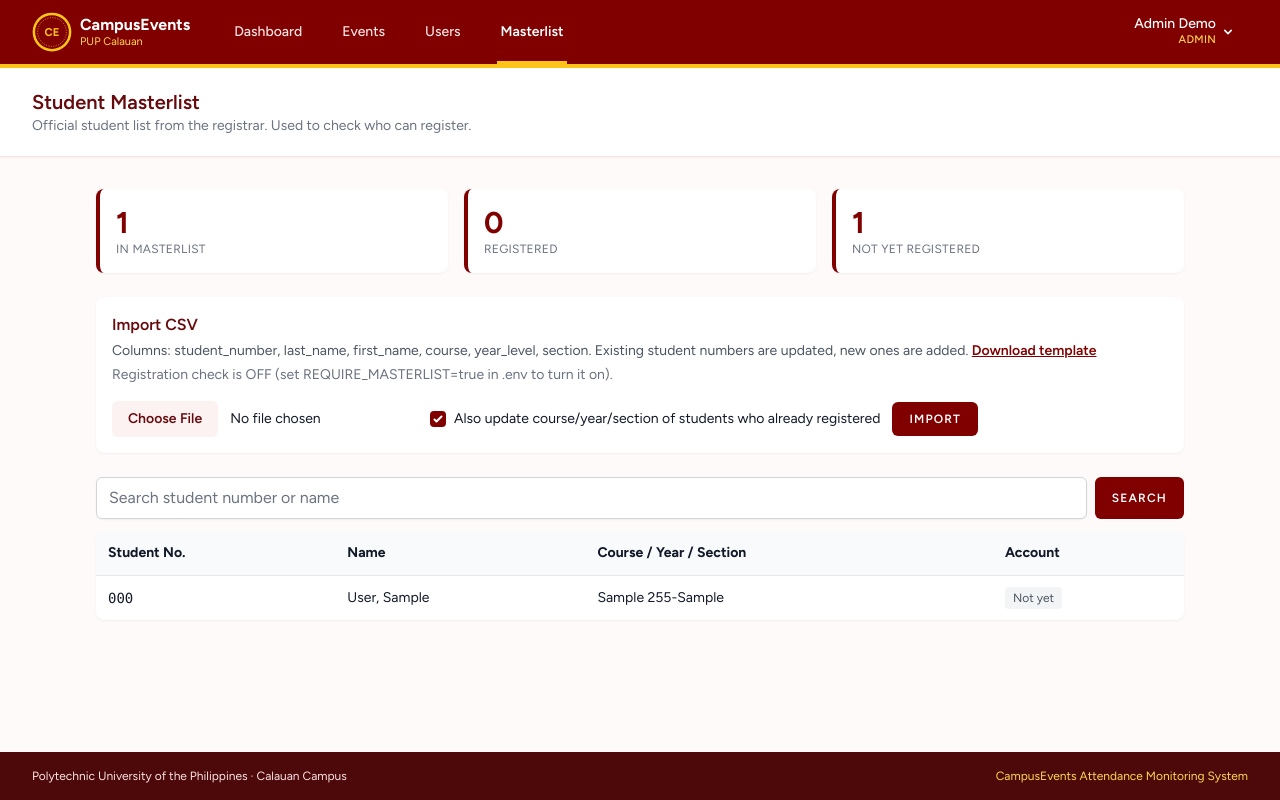
After one commit to aldredrecana/CampusEvents, a Laravel app: page /admin/masterlist in a window 1280 px wide. The commit adds this page. Run offline with Laravel 12, Linux system fonts and the light colour scheme; a user stored in the database is signed in; data comes from the database, SQL or seed files in the repository; tables that the repository leaves empty hold one stand-in row (values such as "Sample post"); style sheets or scripts are compiled from the project's sources; some libraries are stand-ins or nearby versions.

Commit message:
Phase 2: student number rules, masterlist CSV import, undo check-in

```diff
--- /dev/null
+++ b/app/Http/Controllers/MasterlistController.php
@@ -0,0 +1,189 @@
+<?php
+
+namespace App\Http\Controllers;
+
+use App\Models\MasterlistStudent;
+use App\Models\User;
+use Illuminate\Http\Request;
+use Illuminate\Support\Facades\DB;
+use Illuminate\Support\Facades\Log;
+
+class MasterlistController extends Controller
+{
+    // Accepted header names for each column (lowercase, no spaces/dots/underscores)
+    private const COLUMNS = [
+        'student_number' => ['studentnumber', 'studentno', 'studno', 'idnumber'],
+        'last_name' => ['lastname', 'surname', 'familyname'],
+        'first_name' => ['firstname', 'givenname'],
+        'course' => ['course', 'program'],
+        'year_level' => ['yearlevel', 'year', 'yr'],
+        'section' => ['section', 'sec'],
+    ];
+
+    public function index(Request $request)
+    {
+        $search = trim((string) $request->query('q'));
+
+        $students = MasterlistStudent::query()
+            ->with('user')
+            ->when($search !== '', function ($query) use ($search) {
+                $like = '%'.$search.'%';
+                $op = DB::getDriverName() === 'pgsql' ? 'ilike' : 'like'; // case-insensitive search
+                $query->where(fn ($q) => $q->where('student_number', $op, $like)
+                    ->orWhere('last_name', $op, $like)
+                    ->orWhere('first_name', $op, $like));
+            })
+            ->orderBy('last_name')
+            ->orderBy('first_name')
+            ->paginate(20)
+            ->withQueryString();
+
+        $total = MasterlistStudent::count();
+        $registered = User::whereIn('student_number', MasterlistStudent::select('student_number'))->count();
+
+        return view('admin.masterlist.index', compact('students', 'search', 'total', 'registered'));
+    }
+
+    public function import(Request $request)
+    {
+        $request->validate([
+            'file' => ['required', 'file', 'mimes:csv,txt', 'max:2048'],
+        ]);
+
+        $handle = fopen($request->file('file')->getRealPath(), 'r');
+        $firstLine = (string) fgets($handle);
+        rewind($handle);
+
+        // Excel in some regions saves CSV with semicolons
+        $delimiter = substr_count($firstLine, ';') > substr_count($firstLine, ',') ? ';' : ',';
+
+        $header = fgetcsv($handle, 0, $delimiter) ?: [];
+        $header[0] = preg_replace('/^\xEF\xBB\xBF/', '', $header[0] ?? ''); // remove Excel's UTF-8 BOM
+        $map = $this->mapColumns($header);
+
+        if ($missing = array_diff(array_keys(self::COLUMNS), array_keys($map))) {
+            fclose($handle);
+
+            return back()->withErrors(['file' => 'Missing column(s): '.implode(', ', $missing).'. Download the template to see the correct format.']);
+        }
+
+        $rows = [];
+        $errors = [];
+        $line = 1;
+
+        while (($cells = fgetcsv($handle, 0, $delimiter)) !== false) {
+            $line++;
+
+            if (count(array_filter($cells, fn ($c) => trim((string) $c) !== '')) === 0) {
+                continue; // skip blank lines
+            }
+
+            $row = [];
+            foreach ($map as $field => $index) {
+                $row[$field] = trim((string) ($cells[$index] ?? ''));
+            }
+
+            $row['student_number'] = strtoupper($row['student_number']);
+            $row['course'] = strtoupper($row['course']);
+            $row['section'] = strtoupper($row['section']);
+
+            if ($problem = $this->rowProblem($row)) {
+                $errors[] = "Row {$line}: {$problem}";
+
+                continue;
+            }
+
+            $row['year_level'] = (int) $row['year_level'];
+            $rows[$row['student_number']] = $row; // a repeated student number keeps the last row
+        }
+        fclose($handle);
+
+        $synced = 0;
+
+        DB::transaction(function () use ($rows, $request, &$synced) {
+            foreach (array_chunk(array_values($rows), 500) as $chunk) {
+                $now = now();
+                $chunk = array_map(fn ($r) => $r + ['created_at' => $now, 'updated_at' => $now], $chunk);
+
+                MasterlistStudent::upsert($chunk, ['student_number'], ['last_name', 'first_name', 'course', 'year_level', 'section', 'updated_at']);
+            }
+
+            // The registrar's data wins: update students who already registered
+            if ($request->boolean('sync_users')) {
+                foreach ($rows as $number => $row) {
+                    $synced += User::where('student_number', $number)
+                        ->where('role', 'student')
+                        ->update(['course' => $row['course'], 'year_level' => $row['year_level'], 'section' => $row['section']]);
+                }
+            }
+        });
+
+        Log::info('Masterlist imported', [
+            'by' => $request->user()->id,
+            'rows' => count($rows),
+            'skipped' => count($errors),
+            'synced_users' => $synced,
+        ]);
+
+        $message = count($rows).' student(s) imported.';
+        if ($request->boolean('sync_users')) {
+            $message .= " {$synced} registered account(s) updated.";
+        }
+
+        return redirect()->route('admin.masterlist.index')
+            ->with('success', $message)
+            ->with('import_errors', array_slice($errors, 0, 50))
+            ->with('import_error_count', count($errors));
+    }
+
+    public function template()
+    {
+        return response()->streamDownload(function () {
+            $out = fopen('php://output', 'w');
+            fwrite($out, "\xEF\xBB\xBF");
+            fputcsv($out, ['student_number', 'last_name', 'first_name', 'course', 'year_level', 'section']);
+            fputcsv($out, ['2023-00101-CL-0', 'Dela Cruz', 'Juan', 'BSIT', 3, '1']);
+            fputcsv($out, ['2023-00102-CL-0', 'Peña', 'Ana', 'BSIT', 3, '1']);
+            fclose($out);
+        }, 'masterlist-template.csv', ['Content-Type' => 'text/csv; charset=UTF-8']);
+    }
+
+    /** @return array<string, int> field name => column index */
+    private function mapColumns(array $header): array
+    {
+        $map = [];
+
+        foreach ($header as $index => $name) {
+            $key = preg_replace('/[^a-z]/', '', strtolower((string) $name));
+
+            foreach (self::COLUMNS as $field => $aliases) {
+                if (in_array($key, $aliases, true) && ! isset($map[$field])) {
+                    $map[$field] = $index;
+                }
+            }
+        }
+
+        return $map;
+    }
+
+    private function rowProblem(array $row): ?string
+    {
+        if (! preg_match(config('campus.student_number_pattern'), $row['student_number'])) {
+            return "student number \"{$row['student_number']}\" is not in the format ".config('campus.student_number_example').'.';
+        }
+        if ($row['last_name'] === '' || $row['first_name'] === '') {
+            return 'name is missing.';
+        }
+        if (! in_array($row['course'], config('campus.courses'), true)) {
+            return "course \"{$row['course']}\" is not in config/campus.php.";
+        }
+        if (! ctype_digit($row['year_level']) || $row['year_level'] < 1 || $row['year_level'] > 6) {
+            return 'year level must be 1 to 6.';
+        }
+        if ($row['section'] === '' || strlen($row['section']) > 10) {
+            return 'section is missing or too long.';
+        }
+
+        return null;
+    }
+}
--- /dev/null
+++ b/app/Models/MasterlistStudent.php
@@ -0,0 +1,18 @@
+<?php
+
+namespace App\Models;
+
+use Illuminate\Database\Eloquent\Model;
+
+class MasterlistStudent extends Model
+{
+    protected $fillable = [
+        'student_number', 'last_name', 'first_name', 'course', 'year_level', 'section',
+    ];
+
+    // The registered account that uses this student number (if any)
+    public function user()
+    {
+        return $this->hasOne(User::class, 'student_number', 'student_number');
+    }
+}
--- a/config/campus.php
+++ b/config/campus.php
@@ -3,6 +3,13 @@
 return [
     // Leave ALLOWED_EMAIL_DOMAIN empty in .env while developing
     'allowed_email_domain' => env('ALLOWED_EMAIL_DOMAIN'),
+
+    // PUP student number, e.g. 2023-00123-CL-0 (year-number-campus code-digit)
+    'student_number_pattern' => '/^\d{4}-\d{5}-[A-Z]{2}-\d$/',
+    'student_number_example' => '2023-00123-CL-0',
+
+    // When true, only student numbers in the registrar's masterlist can register
+    'require_masterlist' => (bool) env('REQUIRE_MASTERLIST', false),
 
     // Edit this list to match the programs at your campus
     'courses' => ['BSIT'],
--- /dev/null
+++ b/resources/views/admin/masterlist/index.blade.php
@@ -0,0 +1,110 @@
+<x-app-layout>
+    <x-slot name="header">
+        <h2 class="text-xl font-semibold">Student Masterlist</h2>
+        <p class="text-sm text-gray-500">Official student list from the registrar. Used to check who can register.</p>
+    </x-slot>
+
+    <div class="mx-auto max-w-6xl space-y-6 px-4 py-8 sm:px-6 lg:px-8">
+        @if (session('success'))
+            <div class="rounded bg-green-100 p-3 text-green-800">{{ session('success') }}</div>
+        @endif
+
+        @if (session('import_error_count'))
+            <div class="rounded border border-gold-300 bg-gold-50 p-3 text-sm">
+                <p class="font-semibold text-maroon-800">{{ session('import_error_count') }} row(s) were skipped:</p>
+                <ul class="ms-5 mt-1 list-disc text-gray-700">
+                    @foreach (session('import_errors', []) as $error)
+                        <li>{{ $error }}</li>
+                    @endforeach
+                </ul>
+            </div>
+        @endif
+
+        <div class="grid grid-cols-3 gap-3 sm:gap-4">
+            <div class="rounded-lg border-l-4 border-maroon-700 bg-white p-4 shadow-sm">
+                <div class="text-3xl font-bold text-maroon-700">{{ $total }}</div>
+                <div class="text-xs uppercase tracking-wide text-gray-500">In masterlist</div>
+            </div>
+            <div class="rounded-lg border-l-4 border-maroon-700 bg-white p-4 shadow-sm">
+                <div class="text-3xl font-bold text-maroon-700">{{ $registered }}</div>
+                <div class="text-xs uppercase tracking-wide text-gray-500">Registered</div>
+            </div>
+            <div class="rounded-lg border-l-4 border-maroon-700 bg-white p-4 shadow-sm">
+                <div class="text-3xl font-bold text-maroon-700">{{ $total - $registered }}</div>
+                <div class="text-xs uppercase tracking-wide text-gray-500">Not yet registered</div>
+            </div>
+        </div>
+
+        <div class="rounded-lg bg-white p-4 shadow-sm">
+            <h3 class="font-semibold text-maroon-800">Import CSV</h3>
+            <p class="mt-1 text-sm text-gray-600">
+                Columns: student_number, last_name, first_name, course, year_level, section.
+                Existing student numbers are updated, new ones are added.
+                <a href="{{ route('admin.masterlist.template') }}"
+                    class="font-semibold text-maroon-700 underline">Download template</a>
+            </p>
+            <p class="{{ config('campus.require_masterlist') ? 'text-green-700' : 'text-gray-500' }} mt-1 text-sm">
+                Registration check is
+                {{ config('campus.require_masterlist') ? 'ON: only students in this list can register.' : 'OFF (set REQUIRE_MASTERLIST=true in .env to turn it on).' }}
+            </p>
+
+            <form method="POST" action="{{ route('admin.masterlist.import') }}" enctype="multipart/form-data"
+                class="mt-4 flex flex-col gap-3 sm:flex-row sm:items-center">
+                @csrf
+                <input type="file" name="file" accept=".csv,text/csv" required
+                    class="text-sm file:me-3 file:rounded-md file:border-0 file:bg-maroon-50 file:px-4 file:py-2 file:font-semibold file:text-maroon-800">
+                <label class="inline-flex items-center gap-2 text-sm">
+                    <input type="checkbox" name="sync_users" value="1" checked
+                        class="rounded border-gray-300 text-maroon-700 focus:ring-maroon-600">
+                    Also update course/year/section of students who already registered
+                </label>
+                <x-primary-button>Import</x-primary-button>
+            </form>
+            <x-input-error :messages="$errors->get('file')" class="mt-2" />
+        </div>
+
+        <div>
+            <form method="GET" class="mb-3 flex gap-2">
+                <x-text-input name="q" class="w-full" placeholder="Search student number or name"
+                    :value="$search" />
+                <x-primary-button>Search</x-primary-button>
+            </form>
+
+            <div class="overflow-x-auto rounded-lg bg-white shadow-sm">
+                <table class="min-w-full text-sm">
+                    <thead class="bg-gray-50 text-left">
+                        <tr>
+                            <th class="p-3">Student No.</th>
+                            <th class="p-3">Name</th>
+                            <th class="p-3">Course / Year / Section</th>
+                            <th class="p-3">Account</th>
+                        </tr>
+                    </thead>
+                    <tbody>
+                        @forelse ($students as $s)
+                            <tr class="border-t">
+                                <td class="p-3 font-mono">{{ $s->student_number }}</td>
+                                <td class="p-3">{{ $s->last_name }}, {{ $s->first_name }}</td>
+                                <td class="p-3">{{ $s->course }} {{ $s->year_level }}-{{ $s->section }}</td>
+                                <td class="p-3">
+                                    @if ($s->user)
+                                        <span
+                                            class="rounded bg-green-100 px-2 py-1 text-xs text-green-800">Registered</span>
+                                    @else
+                                        <span class="rounded bg-gray-100 px-2 py-1 text-xs text-gray-600">Not yet</span>
+                                    @endif
+                                </td>
+                            </tr>
+                        @empty
+                            <tr>
+                                <td colspan="4" class="p-6 text-center text-gray-500">No students yet. Import the
+                                    registrar's CSV above.</td>
+                            </tr>
+                        @endforelse
+                    </tbody>
+                </table>
+            </div>
+            <div class="mt-4">{{ $students->links() }}</div>
+        </div>
+    </div>
+</x-app-layout>
--- a/resources/views/auth/register.blade.php
+++ b/resources/views/auth/register.blade.php
@@ -21,7 +21,7 @@
         <div class="mt-4">
             <x-input-label for="student_number" value="Student Number" />
             <x-text-input id="student_number" class="mt-1 block w-full" type="text" name="student_number"
-                :value="old('student_number')" required />
+                :value="old('student_number')" required placeholder="2023-00123-CL-0" />
             <x-input-error :messages="$errors->get('student_number')" class="mt-2" />
         </div>
 
--- a/resources/views/layouts/navigation.blade.php
+++ b/resources/views/layouts/navigation.blade.php
@@ -9,7 +9,8 @@
         $links[] = ['My Attendance', 'my-attendance', 'my-attendance'];
     }
     if ($user->role === 'admin') {
-        $links[] = ['Users', 'admin.users.index', 'admin.*'];
+        $links[] = ['Users', 'admin.users.index', 'admin.users.*'];
+        $links[] = ['Masterlist', 'admin.masterlist.index', 'admin.masterlist.*'];
     }
 @endphp
 
--- a/routes/web.php
+++ b/routes/web.php
@@ -4,6 +4,7 @@ use App\Http\Controllers\AttendanceController;
 use App\Http\Controllers\DashboardController;
 use App\Http\Controllers\EventController;
 use App\Http\Controllers\EventStaffController;
+use App\Http\Controllers\MasterlistController;
 use App\Http\Controllers\ProfileController;
 use App\Http\Controllers\ReportController;
 use App\Http\Controllers\UserManagementController;
@@ -35,6 +36,7 @@ Route::middleware(['auth', 'verified'])->group(function () {
     Route::post('/events/{event}/scan', [AttendanceController::class, 'store'])->name('events.scan.store');
     Route::post('/events/{event}/manual', [AttendanceController::class, 'manual'])->name('events.manual');
     Route::get('/events/{event}/attendees', [AttendanceController::class, 'attendees'])->name('events.attendees');
+    Route::delete('/events/{event}/attendances/{attendance}', [AttendanceController::class, 'destroy'])->name('events.attendances.destroy');
 
     // Admin and organizers: manage events
     Route::middleware('role:admin,organizer')->group(function () {
@@ -59,6 +61,10 @@ Route::middleware(['auth', 'verified'])->group(function () {
         Route::get('/users', [UserManagementController::class, 'index'])->name('users.index');
         Route::get('/users/{user}/edit', [UserManagementController::class, 'edit'])->name('users.edit');
         Route::patch('/users/{user}', [UserManagementController::class, 'update'])->name('users.update');
+
+        Route::get('/masterlist', [MasterlistController::class, 'index'])->name('masterlist.index');
+        Route::post('/masterlist', [MasterlistController::class, 'import'])->name('masterlist.import');
+        Route::get('/masterlist/template', [MasterlistController::class, 'template'])->name('masterlist.template');
     });
 });
 
```
Also changed, not shown: app/Http/Controllers/AttendanceController.php (+27 -0 lines), app/Http/Controllers/Auth/RegisteredUserController.php (+19 -4 lines), resources/views/events/attendees.blade.php (+19 -1 lines), tests/Feature/Phase2Test.php (added, +147 -0 lines), database/migrations/2026_11_22_214058_create_masterlist_students_table.php (added).
